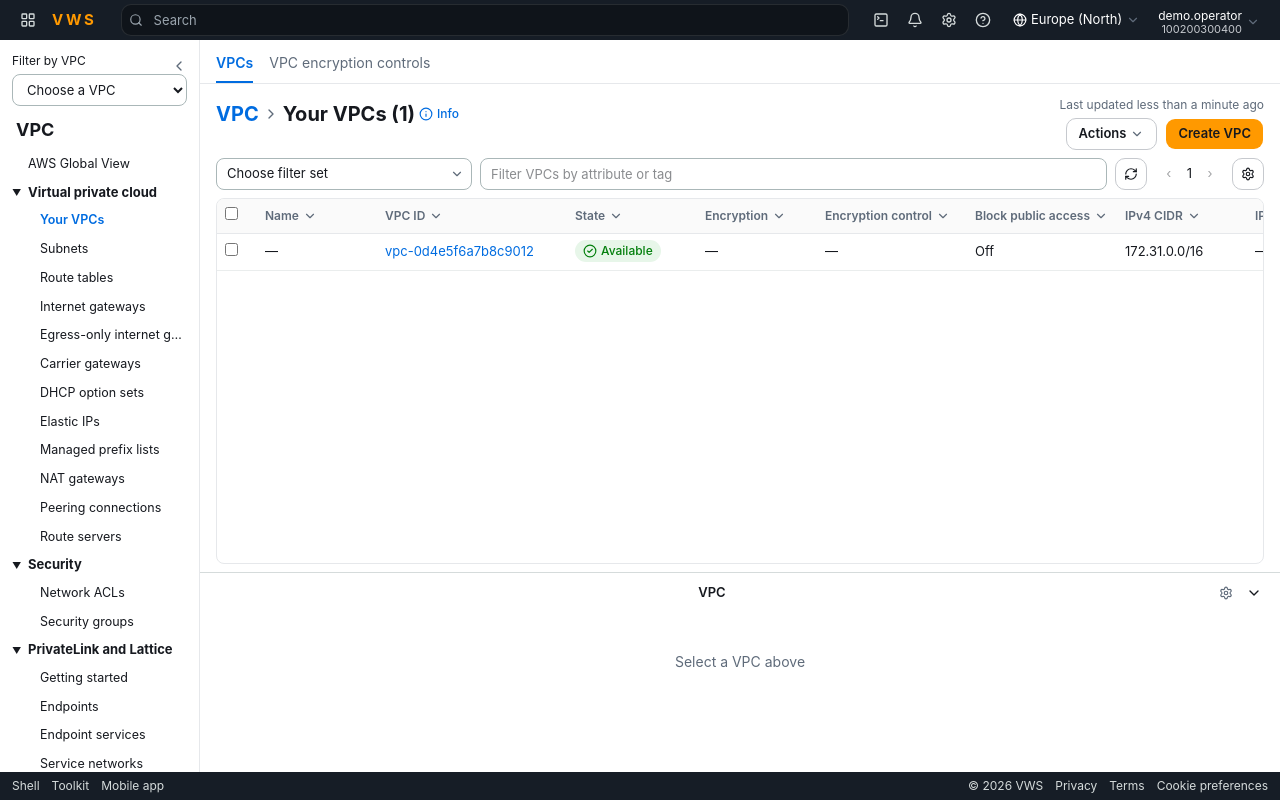
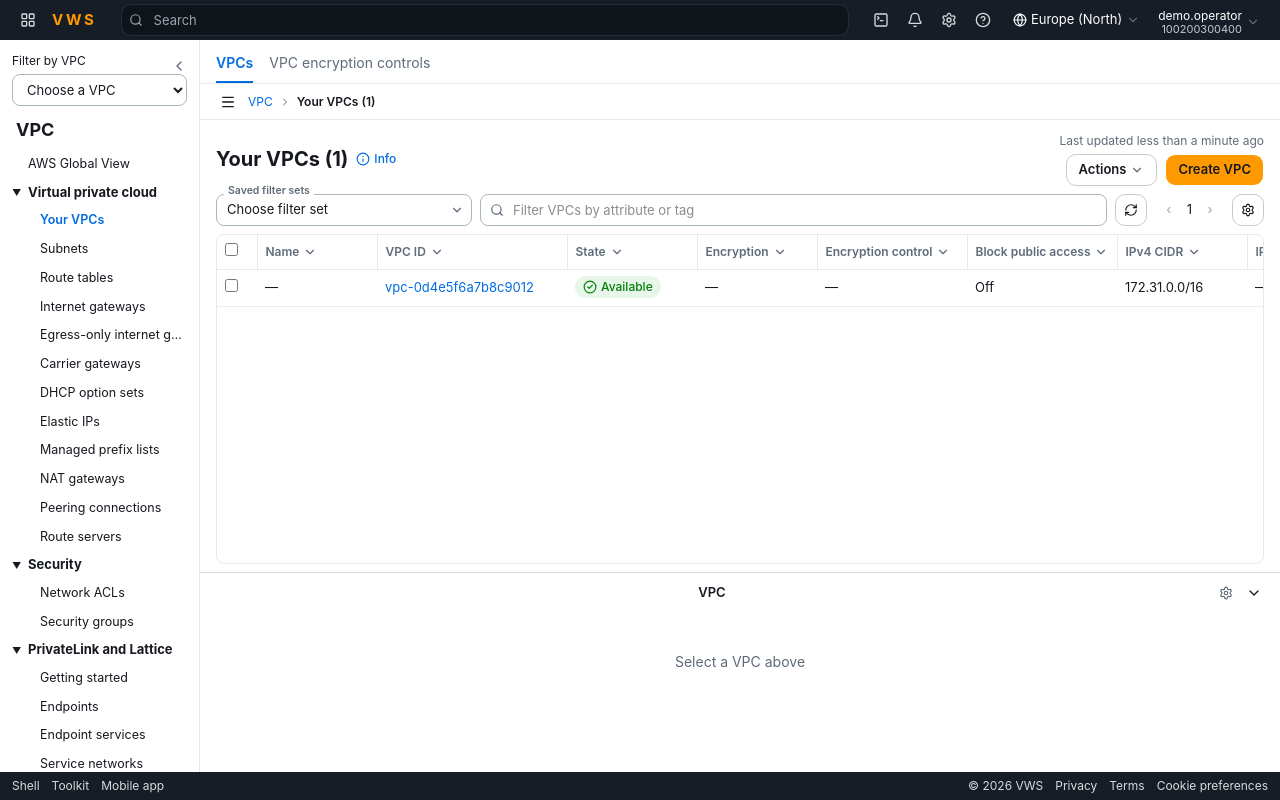
Before and after one commit to popododo0720/vws-console, a Next.js app: page /network/vpcs in a window 1280 px wide. Built offline with nearby package versions, Linux system fonts and the light colour scheme.

Commit message:
feat(console): breadcrumb strip, page title row and filter toolbar like the EC2 list

```diff
--- a/src/components/sites/console/page-header.tsx
+++ b/src/components/sites/console/page-header.tsx
@@ -1,7 +1,9 @@
 import type { ReactNode } from "react";
 import Link from "next/link";
-import { ChevronRight } from "lucide-react";
+import { ChevronRight, Menu } from "lucide-react";
 import { InfoTip } from "@/components/sites/console/ui";
+
+export const TOGGLE_NAV_EVENT = "console:toggle-nav";
 
 export function PageHeader({
   crumbs,
@@ -15,21 +17,36 @@ export function PageHeader({
   actions?: ReactNode;
   meta?: ReactNode;
 }) {
+  const title = crumbs[crumbs.length - 1]?.label ?? "";
   return (
-    <div className="flex flex-wrap items-start gap-x-3 gap-y-2 px-4 pb-2 pt-3">
-      <div className="flex min-w-0 flex-wrap items-center gap-1 pt-1">
+    <>
+      <div className="flex h-9 shrink-0 items-center gap-2 border-b border-[#e6e8eb] px-4 text-[12px]">
+        <button
+          type="button"
+          aria-label="Toggle navigation"
+          className="grid size-6 place-items-center rounded text-[#16191f] hover:bg-[#f4f5f6]"
+          onClick={() => window.dispatchEvent(new Event(TOGGLE_NAV_EVENT))}
+        >
+          <Menu className="size-4" />
+        </button>
+        <nav aria-label="Breadcrumb" className="flex min-w-0 items-center gap-1.5">
           {crumbs.map((crumb, index) => (
-          <span key={`${crumb.label}-${index}`} className="flex items-center gap-1">
-            {index > 0 ? <ChevronRight className="size-4 text-[#5f6b7a]" /> : null}
+            <span key={`${crumb.label}-${index}`} className="flex items-center gap-1.5">
+              {index > 0 ? <ChevronRight className="size-3 text-[#5f6b7a]" /> : null}
               {crumb.href ? (
-              <Link href={crumb.href} className="text-[20px] font-bold leading-7 text-[#006ce0] hover:underline">
+                <Link href={crumb.href} className="text-[#006ce0] hover:underline">
                   {crumb.label}
                 </Link>
               ) : (
-              <span className="text-[20px] font-bold leading-7">{crumb.label}</span>
+                <span className="font-semibold">{crumb.label}</span>
               )}
             </span>
           ))}
+        </nav>
+      </div>
+      <div className="flex flex-wrap items-center gap-x-3 gap-y-2 px-4 pb-2 pt-3">
+        <div className="flex min-w-0 items-center gap-2">
+          <h1 className="text-[20px] font-bold leading-7">{title}</h1>
           {info ? <InfoTip text={info} /> : null}
         </div>
         <div className="ml-auto flex flex-col items-end gap-1">
@@ -37,5 +54,6 @@ export function PageHeader({
           {actions ? <div className="flex flex-wrap items-center justify-end gap-2">{actions}</div> : null}
         </div>
       </div>
+    </>
   );
 }
--- a/src/components/sites/console/resource-table.tsx
+++ b/src/components/sites/console/resource-table.tsx
@@ -2,7 +2,7 @@
 
 import { useEffect, useMemo, useRef, useState, type ReactNode } from "react";
 import Link from "next/link";
-import { ChevronDown, ChevronUp, RefreshCw, Settings } from "lucide-react";
+import { ChevronDown, ChevronUp, RefreshCw, Search, Settings } from "lucide-react";
 import { cn } from "@/lib/utils";
 import { useConsole } from "@/components/sites/console/console-provider";
 import { MenuButton, MenuChevron } from "@/components/sites/console/ui";
@@ -34,6 +34,7 @@ export function ResourceTable<T,>({
   filterPlaceholder,
   initialSort = null,
   onRefresh,
+  hideRefresh = false,
   className,
   bodyClassName,
 }: {
@@ -49,6 +50,7 @@ export function ResourceTable<T,>({
   filterPlaceholder: string;
   initialSort?: { key: string; dir: "asc" | "desc" } | null;
   onRefresh?: () => void;
+  hideRefresh?: boolean;
   className?: string;
   bodyClassName?: string;
 }) {
@@ -100,7 +102,7 @@ export function ResourceTable<T,>({
       <div className="mb-2 flex flex-wrap items-center gap-2">
         {presets.length > 0 ? (
           <label className="relative">
-            <span className="sr-only">Saved filter sets</span>
+            <span className="absolute -top-2 left-2 z-[1] bg-white px-1 text-[10.5px] font-semibold leading-none text-[#5f6b7a]">Saved filter sets</span>
             <select
               className="field fit appearance-none pr-8"
               value={preset}
@@ -119,8 +121,10 @@ export function ResourceTable<T,>({
             <ChevronDown className="pointer-events-none absolute right-2 top-1/2 size-3.5 -translate-y-1/2 text-[#5f6b7a]" />
           </label>
         ) : null}
+        <div className="relative min-w-48 flex-1">
+        <Search className="pointer-events-none absolute left-2.5 top-1/2 size-3.5 -translate-y-1/2 text-[#5f6b7a]" />
         <input
-          className="field min-w-48 flex-1"
+          className="field w-full" style={{ paddingLeft: 32 }}
           value={query}
           placeholder={filterPlaceholder}
           aria-label={filterPlaceholder}
@@ -129,7 +133,8 @@ export function ResourceTable<T,>({
             setPage(0);
           }}
         />
-        <button
+        </div>
+        {hideRefresh ? null : <button
           type="button"
           aria-label="Refresh"
           className="grid size-8 place-items-center rounded-lg border border-[#c6c9ce] bg-white hover:bg-[#f7f8f8]"
@@ -142,7 +147,7 @@ export function ResourceTable<T,>({
           }}
         >
           <RefreshCw className="size-3.5" />
-        </button>
+        </button>}
         <div className="flex items-center gap-1 text-[13px]">
           <button
             type="button"
@@ -181,7 +186,7 @@ export function ResourceTable<T,>({
       <div className={cn("relative flex min-h-0 flex-1 flex-col", bodyClassName)}>
         <div className={cn("overflow-auto rounded-md border border-[#e6e8eb]", filtered.length === 0 ? "shrink-0" : "min-h-0 flex-1")}>
           <table className="w-max min-w-full border-collapse text-left text-[13px]">
-            <thead className="sticky top-0 z-[1] bg-[#fafafa]">
+            <thead className="sticky top-0 z-[1] bg-white">
               <tr className="border-b border-[#e6e8eb] text-[12px] text-[#5f6b7a]">
                 <th className="w-10 px-2 py-2">
                   <input
@@ -196,7 +201,7 @@ export function ResourceTable<T,>({
                   />
                 </th>
                 {columns.map((column) => (
-                  <th key={column.key} className="px-2 py-2 font-semibold" style={{ minWidth: column.minWidth }}>
+                  <th key={column.key} className="border-l border-[#e6e8eb] px-2 py-2 font-semibold first:border-l-0" style={{ minWidth: column.minWidth }}>
                     <button type="button" className="inline-flex items-center gap-1" onClick={() => toggleSort(column.key)}>
                       {column.header}
                       {sort?.key === column.key ? (
--- a/src/components/sites/console/shell.tsx
+++ b/src/components/sites/console/shell.tsx
@@ -1,8 +1,9 @@
 "use client";
 
-import { Suspense, useState, type ReactNode } from "react";
+import { Suspense, useEffect, useState, type ReactNode } from "react";
 import { ChevronLeft, ChevronRight } from "lucide-react";
 import type { NavTree } from "@/types/console";
+import { TOGGLE_NAV_EVENT } from "@/components/sites/console/page-header";
 import { SideNav } from "@/components/sites/console/side-nav";
 import { TopBar } from "@/components/sites/console/top-bar";
 import { OutlineButton, PanelDialog } from "@/components/sites/console/ui";
@@ -30,6 +31,14 @@ export function Shell({
   const [mobileOpen, setMobileOpen] = useState(false);
   const [collapsed, setCollapsed] = useState(false);
   const [notice, setNotice] = useState<string | null>(null);
+  useEffect(() => {
+    const toggle = () => {
+      if (window.matchMedia("(min-width: 1024px)").matches) setCollapsed((value) => !value);
+      else setMobileOpen((value) => !value);
+    };
+    window.addEventListener(TOGGLE_NAV_EVENT, toggle);
+    return () => window.removeEventListener(TOGGLE_NAV_EVENT, toggle);
+  }, []);
   const showDocked = tree && navMode === "docked" && !collapsed;
 
   return (
--- a/src/components/sites/console/ui.tsx
+++ b/src/components/sites/console/ui.tsx
@@ -256,3 +256,7 @@ export function menuTriggerClass() {
 export function MenuChevron() {
   return <ChevronDown className="size-3.5 text-[#5f6b7a]" />;
 }
+
+export function blueMenuTriggerClass() {
+  return "inline-flex h-8 items-center gap-1.5 rounded-lg border border-[#006ce0] bg-white px-3 text-[13px] font-semibold text-[#006ce0] hover:bg-[#f2f8fd]";
+}
```
Lines whose indentation alone changed are shown as unchanged.
